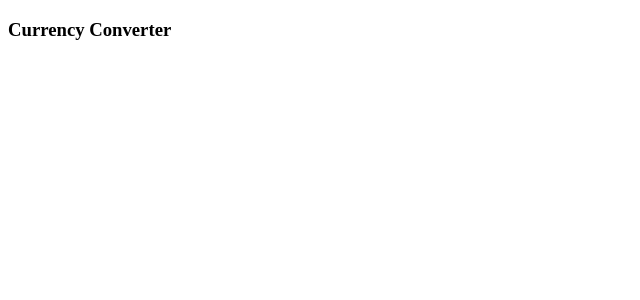
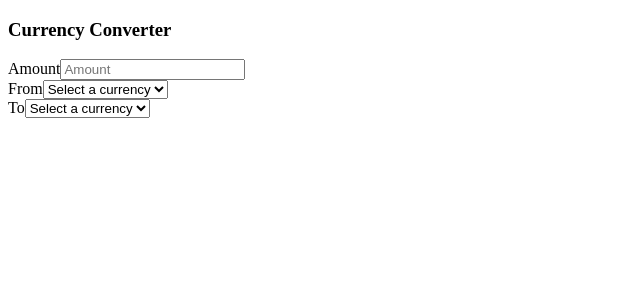
Before and after one commit to rewrit3/angular-currency-converter, an Angular app: page / in a window 1280 px wide. Shown: the top 300 px of the page, without its empty margins (0-640 px from the left). Built offline with nearby package versions, Linux system fonts and the light colour scheme.

Commit message:
feat: app.component html changes

```diff
--- a/src/app/app.component.html
+++ b/src/app/app.component.html
@@ -4,6 +4,35 @@
       <h1>Currency Converter</h1>
     </article>
   </section>
+
+  <section>
+    <article>
+      <form>
+        <div>
+          <label for="amount">Amount</label>
+          <input name="amount" placeholder="Amount" />
+        </div>
+
+        <div>
+          <label for="from">From</label>
+          <select name="from">
+            <option value="">Select a currency</option>
+            <option value="USD">USD</option>
+            <option value="EUR">Euro</option>
+          </select>
+        </div>
+
+        <div>
+          <label for="to">To</label>
+          <select name="to">
+            <option value="">Select a currency</option>
+            <option value="USD">USD</option>
+            <option value="EUR">Euro</option>
+          </select>
+        </div>
+      </form>
+    </article>
+  </section>
 </main>
 
 <router-outlet></router-outlet>
```
